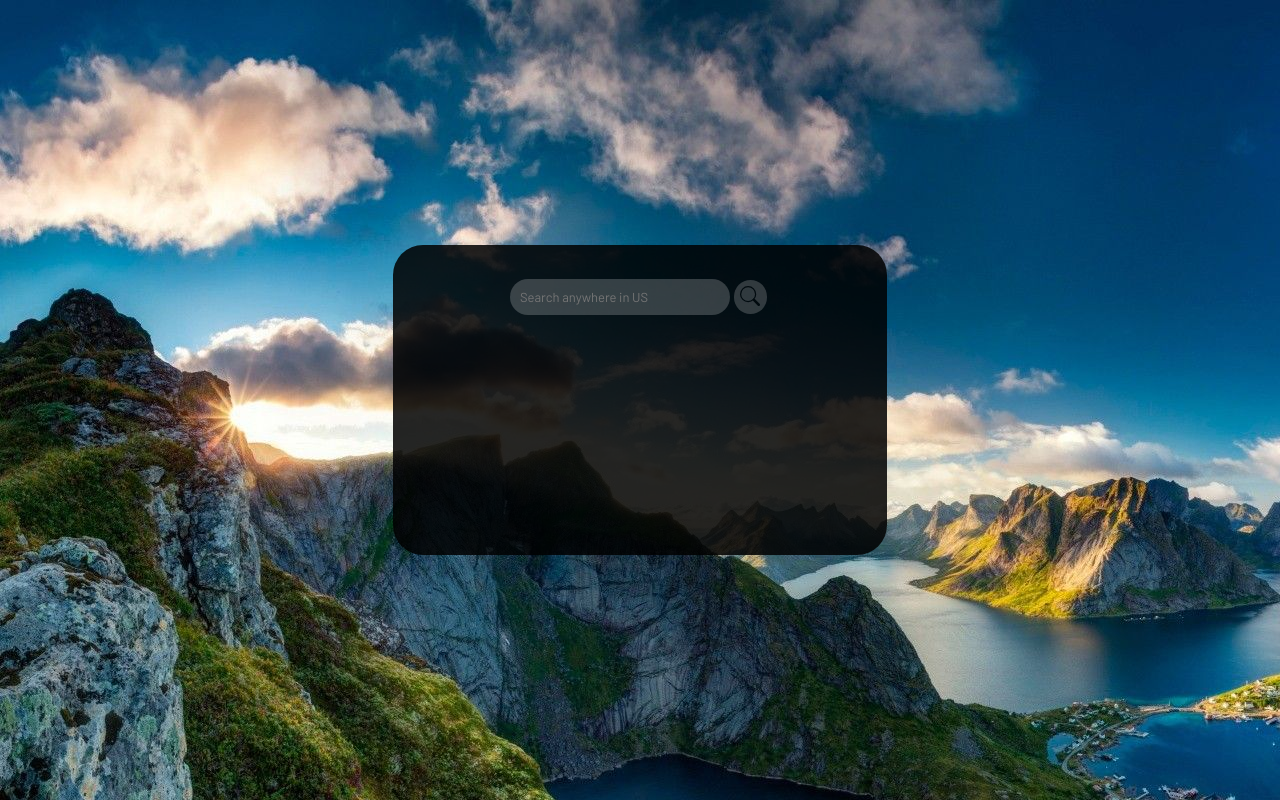
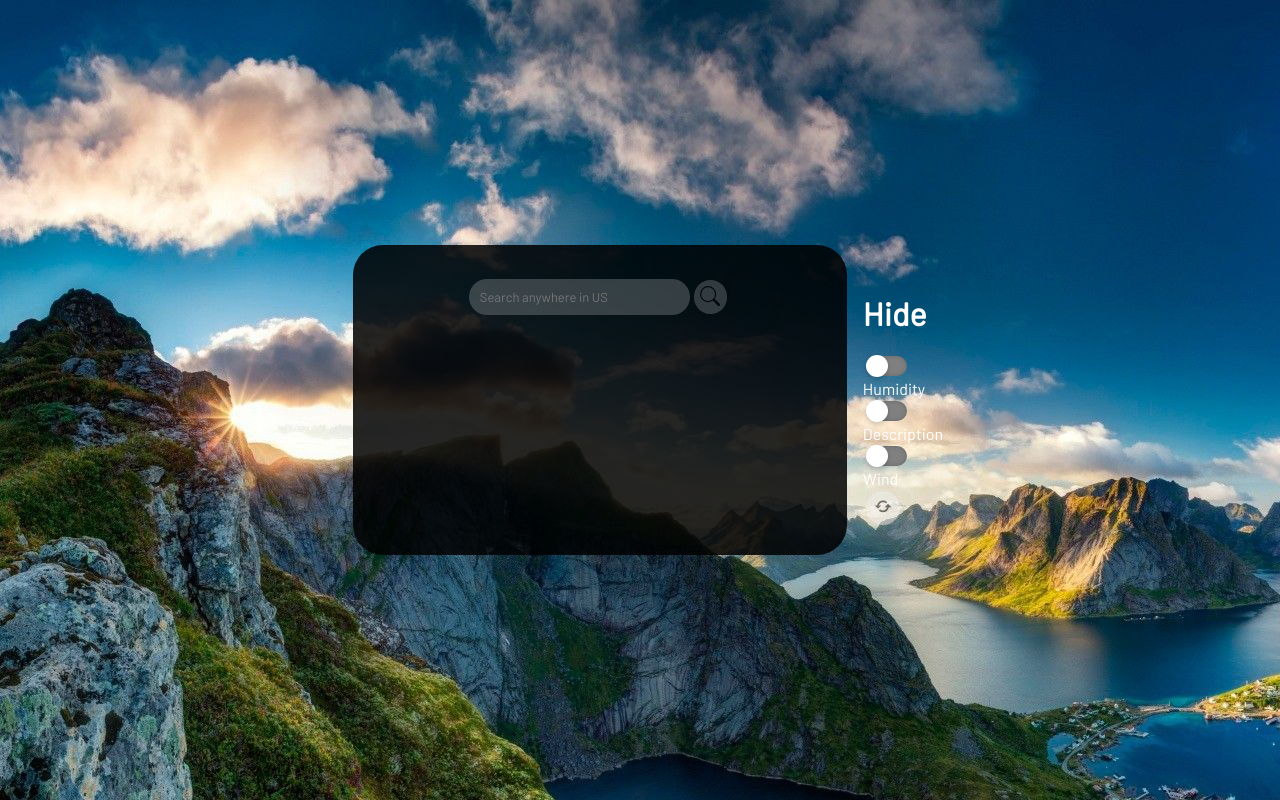
Before and after one commit to aidenfine/WeatherApp, a plain HTML site: page index.html in a window 1280 px wide. Drawn offline with Linux system fonts and the light colour scheme; no server answers.

Commit message:
Added filter button

```diff
--- a/index.html
+++ b/index.html
@@ -1,30 +1,89 @@
 <!DOCTYPE html>
 <html lang="en">
   <head>
-    <meta charset="UTF-8">
-    <meta name="viewport" content="width=device-width, initial-scale=1.0">
+    <meta charset="UTF-8" />
+    <meta name="viewport" content="width=device-width, initial-scale=1.0" />
     <title>Weather</title>
-    <link rel="stylesheet" href="style.css">
-    <link rel="preconnect" href="https://fonts.googleapis.com">
-    <link rel="preconnect" href="https://fonts.gstatic.com" crossorigin>
-    <link href="https://fonts.googleapis.com/css2?family=Barlow&display=swap" rel="stylesheet">
+    <link rel="stylesheet" href="style.css" />
+    <link rel="preconnect" href="https://fonts.googleapis.com" />
+    <link rel="preconnect" href="https://fonts.gstatic.com" crossorigin />
+    <link
+      href="https://fonts.googleapis.com/css2?family=Barlow&display=swap"
+      rel="stylesheet"
+    />
     <script src="script.js" defer></script>
   </head>
   <body>
     <div class="card">
       <div class="search">
-            <input type="text" class="search-bar" placeholder="Search anywhere in US">
+        <input
+          type="text"
+          class="search-bar"
+          placeholder="Search anywhere in US"
+        />
         <a class="search-btn" href="#"></a>
-            <button><svg stroke="currentColor" fill="currentColor" stroke-width="0" viewBox="0 0 16 16" height="1.5em" width="1.5em" xmlns="http://www.w3.org/2000/svg"><path fill-rule="evenodd" d="M10.442 10.442a1 1 0 011.415 0l3.85 3.85a1 1 0 01-1.414 1.415l-3.85-3.85a1 1 0 010-1.415z" clip-rule="evenodd"></path><path fill-rule="evenodd" d="M6.5 12a5.5 5.5 0 100-11 5.5 5.5 0 000 11zM13 6.5a6.5 6.5 0 11-13 0 6.5 6.5 0 0113 0z" clip-rule="evenodd"></path></svg></button>
+        <button>
+          <svg
+            stroke="currentColor"
+            fill="currentColor"
+            stroke-width="0"
+            viewBox="0 0 16 16"
+            height="1.5em"
+            width="1.5em"
+            xmlns="http://www.w3.org/2000/svg"
+          >
+            <path
+              fill-rule="evenodd"
+              d="M10.442 10.442a1 1 0 011.415 0l3.85 3.85a1 1 0 01-1.414 1.415l-3.85-3.85a1 1 0 010-1.415z"
+              clip-rule="evenodd"
+            ></path>
+            <path
+              fill-rule="evenodd"
+              d="M6.5 12a5.5 5.5 0 100-11 5.5 5.5 0 000 11zM13 6.5a6.5 6.5 0 11-13 0 6.5 6.5 0 0113 0z"
+              clip-rule="evenodd"
+            ></path>
+          </svg>
+        </button>
       </div>
       <div class="weather loading">
         <h2 class="city">Weather in Raleigh</h2>
         <h1 class="temp">90°F</h1>
-            <img src="" alt="" class="icon">
+        <img src="" alt="" class="icon" />
         <div class="description">Sunny</div>
         <div class="humidity">Humidity:40%</div>
         <div class="wind">Wind Speed:10 Mph</div>
       </div>
     </div>
+    <div class="filter">
+        <h1>Hide</h1>
+        <!-- Humidity-->
+        <input type="checkbox" name="humidityFilter" id="humidityFilter" />
+        <label for="humidityFilter">Humidity</label>
+
+        <!--desc-->
+        <input type="checkbox" name="descriptionFilter" id="descriptionFilter" />
+        <label for="descriptionFilter">Description</label>
+
+        <!-- wind-->
+        <input type="checkbox" name="windFilter" id="windFilter" />
+        <label for="windFilter">Wind</label>
+
+        <!-- Refresh Btn-->
+        <button class="refreshBtn" onClick="window.location.reload();">
+          <svg
+            stroke="currentColor"
+            fill="currentColor"
+            stroke-width="0"
+            viewBox="0 0 24 24"
+            height="2em"
+            width="1.5em"
+            xmlns="http://www.w3.org/2000/svg"
+          >
+            <path
+              d="M10 11H7.101c0-.003 0-.006.001-.009.065-.319.163-.634.291-.937.126-.297.281-.583.461-.85.178-.264.384-.513.61-.74C8.691 8.238 8.94 8.032 9.206 7.853c.266-.18.551-.334.848-.46.302-.128.617-.226.938-.291.658-.135 1.357-.135 2.018 0 .318.065.634.163.937.291.296.125.581.281.85.461.266.179.514.384.738.609l1.416-1.412c-.314-.316-.664-.604-1.036-.855-.373-.252-.773-.47-1.188-.646-.425-.18-.868-.317-1.315-.408-.923-.189-1.899-.189-2.819 0-.449.092-.892.229-1.316.409C8.858 5.727 8.458 5.944 8.086 6.196 7.716 6.445 7.368 6.733 7.05 7.05S6.445 7.716 6.197 8.085c-.252.373-.47.773-.646 1.19-.18.424-.317.867-.408 1.315C5.115 10.725 5.1 10.863 5.08 11H2l4 4L10 11zM14 13h2.899c-.001.003 0 .006-.001.008-.066.324-.164.639-.292.938-.123.293-.278.579-.459.848-.179.264-.385.514-.613.742-.225.225-.473.43-.739.61-.268.18-.553.335-.849.461-.303.128-.618.226-.938.291-.657.135-1.357.135-2.017 0-.319-.065-.634-.163-.937-.291-.297-.126-.583-.281-.85-.461-.264-.178-.513-.384-.74-.61L7.05 16.95c.317.317.666.605 1.035.854.373.252.773.47 1.19.646.424.18.867.317 1.315.408C11.051 18.952 11.525 19 12 19s.949-.048 1.408-.142c.449-.091.893-.229 1.317-.409.415-.176.815-.393 1.188-.645.372-.251.722-.54 1.035-.854.317-.317.605-.666.855-1.037.254-.377.472-.777.645-1.187.178-.42.315-.863.408-1.316.027-.135.043-.273.063-.41H22l-4-4L14 13z"
+            ></path>
+          </svg>
+        </button>
+
   </body>
 </html>
--- a/script.js
+++ b/script.js
@@ -1,48 +1,76 @@
+// https://api.openweathermap.org/data/2.5/weather?q=Denver&units=imperial&appid=1593392b76ae44939631289e7f3a7263 //
 
-// https://api.openweathermap.org/data/2.5/weather?q=Denver&units=imperial&appid=1593392b76ae44939631289e7f3a7263 //
+const humidityCheckbox = document.getElementById("humidityFilter");
+const descriptionCheckbox = document.getElementById("descriptionFilter");
+const windCheckbox = document.getElementById("windFilter");
+
 let weather = {
-    apikey: "1593392b76ae44939631289e7f3a7263" ,
-    'fetchWeather': function (city) {
+  apikey: "1593392b76ae44939631289e7f3a7263",
+  fetchWeather: function (city) {
     fetch(
-            "https://api.openweathermap.org/data/2.5/weather?q="
-            + city
-            +  "&units=imperial&appid="
-            +  this.apikey
+      "https://api.openweathermap.org/data/2.5/weather?q=" +
+        city +
+        "&units=imperial&appid=" +
+        this.apikey
     )
       .then((Response) => Response.json())
-            .then ((data) => this.displayWeather(data));
+      .then((data) => this.displayWeather(data));
   },
-    displayWeather: function(data) {
+  displayWeather: function (data) {
     const { name } = data;
     const { icon, description } = data.weather[0];
     const { temp, humidity } = data.main;
     const { speed } = data.wind;
     console.log(name, icon, description, temp, humidity, speed);
     document.querySelector(".city").innerText = "Weather in " + name;
-        document.querySelector(".icon").src = "https://openweathermap.org/img/wn/" + icon +  ".png";
-        document.querySelector(".temp").innerText =  temp + "°F";
+    document.querySelector(".icon").src =
+      "https://openweathermap.org/img/wn/" + icon + ".png";
+    document.querySelector(".temp").innerText = temp + "°F";
     document.querySelector(".description").innerText = description;
-        document.querySelector(".humidity").innerText = "Humidity: " + humidity + "%";
-        document.querySelector(".wind").innerText = "Wind Speed: " +  speed + " mph";
+    document.querySelector(".humidity").innerText =
+      "Humidity: " + humidity + "%";
+    document.querySelector(".wind").innerText = "Wind Speed: " + speed + " mph";
     document.querySelector(".weather").classList.remove("loading");
   },
   search: function () {
     this.fetchWeather(document.querySelector(".search-bar").value);
-    }
+  },
 };
 
-document
-    .querySelector(".search button")
-    .addEventListener("click", function () {
+document.querySelector(".search button").addEventListener("click", function () {
   weather.search();
-
 });
 
-document.querySelector(".search-bar").addEventListener("keyup", function(event) {
+// allows enter key to search
+document
+  .querySelector(".search-bar")
+  .addEventListener("keyup", function (event) {
     if (event.key == "Enter") {
       weather.search();
     }
-
   });
 
+// default search
 weather.fetchWeather("New York");
+
+// hides humidity
+humidityCheckbox.addEventListener("change", (event) => {
+  if (event.currentTarget.checked) {
+    document.getElementsByClassName("humidity")[0].style.visibility = "hidden";
+  }
+});
+
+// hides desc
+descriptionCheckbox.addEventListener("change", function (event) {
+  if (event.currentTarget.checked) {
+    document.getElementsByClassName("description")[0].style.visibility =
+      "hidden";
+  }
+});
+
+// hides wind speed
+windCheckbox.addEventListener("change", function (event) {
+  if (event.currentTarget.checked) {
+    document.getElementsByClassName("wind")[0].style.visibility = "hidden";
+  }
+});
--- a/style.css
+++ b/style.css
@@ -1,4 +1,3 @@
-
 body {
   display: flex;
   justify-content: center;
@@ -6,7 +5,7 @@ body {
   height: 100vh;
   margin: 0;
   background-color: gray;
-    font-family: 'Barlow', sans-serif;
+  font-family: "Barlow", sans-serif;
   background-image: url(background.jpeg);
 }
 
@@ -18,7 +17,7 @@ body {
   width: 100%;
   max-width: 430px;
   margin: 1em;
-    font-family: 'Barlow', sans-serif;
+  font-family: "Barlow", sans-serif;
 }
 
 .search {
@@ -26,54 +25,94 @@ body {
   align-items: center;
   justify-content: center;
   position: relative;
-
 }
 
 .description {
   text-transform: capitalize;
 }
 
-
-
 button {
-    margin: .25em;
+  margin: 0.25em;
   border-radius: 50%;
   border: none;
   height: 2.5em;
   width: 2.5em;
-    opacity: .2;
-
+  opacity: 0.2;
 }
 
 button:hover {
   transition: 0.2s;
-    opacity: .50;
+  opacity: 0.5;
   cursor: pointer;
 }
-
-
 
 .search-bar {
   transition: 0.3s;
   border: none;
   outline: none;
-    padding: .8em;
+  padding: 0.8em;
   border-radius: 18px;
-    background-color: rgba(255, 255, 255, .2);
+  background-color: rgba(255, 255, 255, 0.2);
   color: white;
   font-family: inherit;
   width: 200px;
   font-size: 13px;
-
 }
 
 .search-bar:focus {
   transition: 0.3s;
   width: 350px;
   text-decoration: none;
-
 }
 
 .weather.loading {
   visibility: hidden;
 }
+
+.refreshBtn {
+  margin: 0.25em;
+  border-radius: 50%;
+  border: none;
+  height: 2.5em;
+  width: 2.5em;
+  opacity: 0.5;
+}
+
+.filter {
+  display: grid;
+  color: white;
+}
+
+input[type="checkbox"] {
+  position: relative;
+  width: 40px;
+  height: 20px;
+  -webkit-appearance: none;
+  background: gray;
+  outline: none;
+  border-radius: 20px;
+  box-shadow: inset 0 0 5px rgba(0, 0, 0, 0.2);
+  transition: 0.5s;
+}
+
+input:checked[type="checkbox"] {
+  background: #03a9f4;
+}
+
+input[type="checkbox"]::before {
+  content: "";
+  position: absolute;
+  width: 20px;
+  height: 20px;
+  border-radius: 20px;
+  top: 0;
+  left: 0;
+  background: #fff;
+  transform: scale(1.1);
+  box-shadow: 0 2px 5px rgba(0, 0, 0, 0.2);
+  transition: 0.5s;
+}
+
+input:checked[type="checkbox"]::before {
+  left: 20px;
+}
```
Lines whose indentation alone changed are shown as unchanged.
